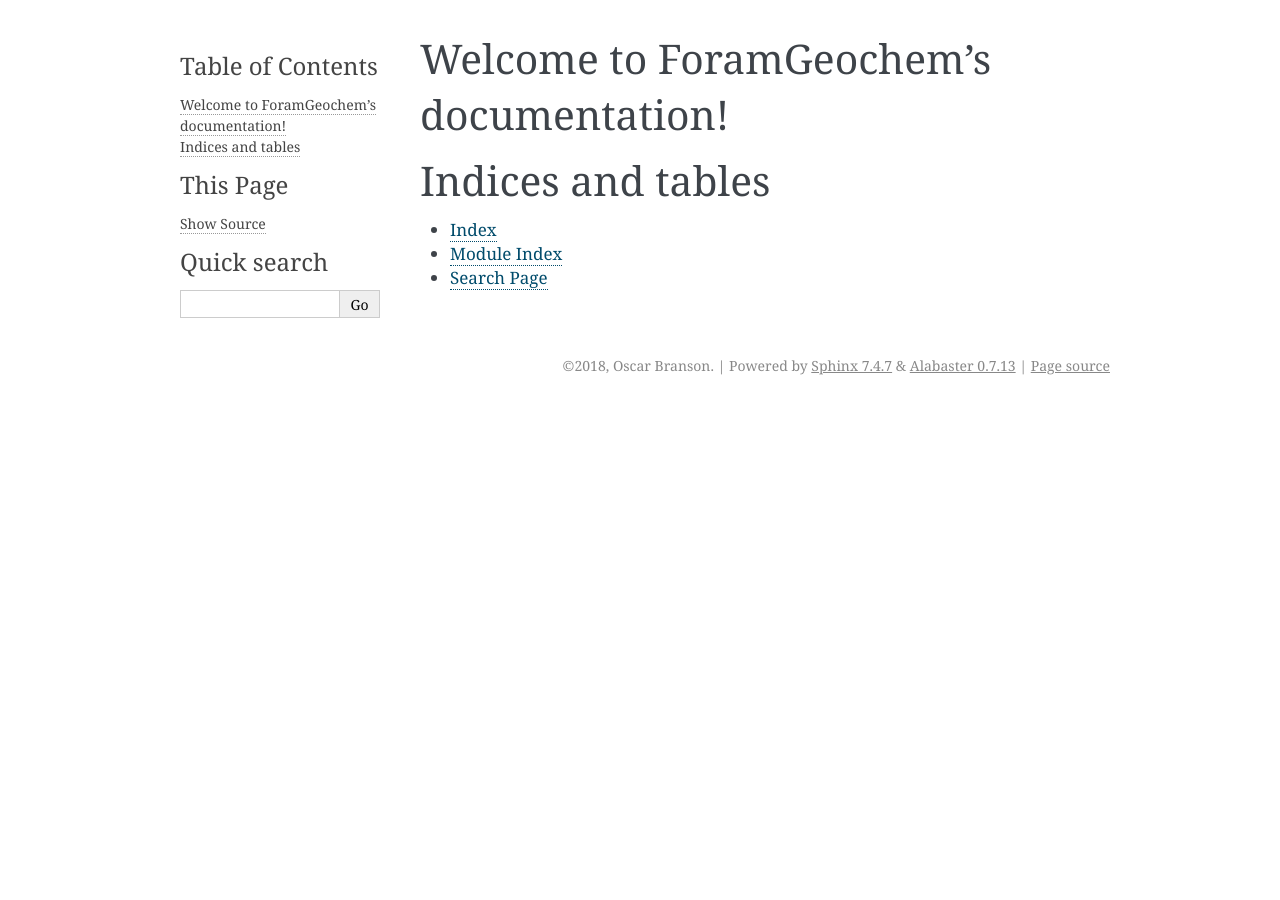
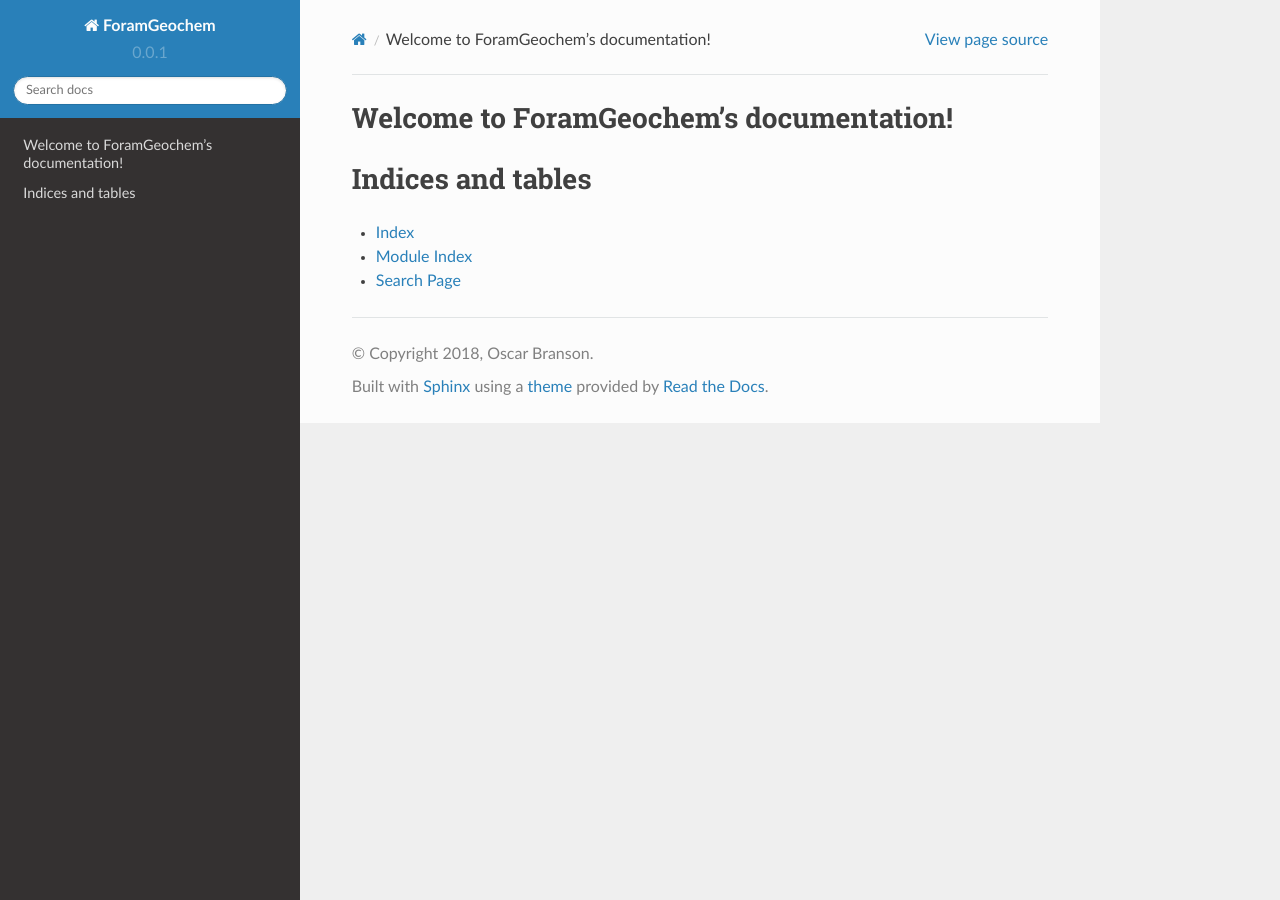
Before and after one commit to oscarbranson/ForamGeochem, a Sphinx documentation site: the page built from docs/source/index.rst, in a window 1280 px wide. Built offline with Sphinx 7.4.7 and the Read the Docs theme 2.0.0, drawn with Linux system fonts in a browser that asks for light colours.

Commit message:
path for local autodoc

```diff
--- a/docs/source/conf.py
+++ b/docs/source/conf.py
@@ -12,10 +12,9 @@
 # add these directories to sys.path here. If the directory is relative to the
 # documentation root, use os.path.abspath to make it absolute, like shown here.
 #
-# import os
-# import sys
-# sys.path.insert(0, os.path.abspath('.'))
-
+import os
+import sys
+sys.path.insert(0, os.path.abspath('../..'))
 
 # -- Project information -----------------------------------------------------
 
@@ -24,7 +23,7 @@
 author = 'Oscar Branson'
 
 # The short X.Y version
-version = ''
+version = '0.0.1'
 # The full version, including alpha/beta/rc tags
 release = '0.0.1'
 
@@ -44,7 +43,17 @@
     'sphinx.ext.todo',
     'sphinx.ext.coverage',
     'sphinx.ext.mathjax',
+    'sphinx.ext.napoleon',
+    'sphinx.ext.autosummary',
 ]
+
+# autodoc options
+autodoc_default_flags = ['members', 'undoc-members', 'show-inheritance', 'inherited-members']
+autosummary_generate = True
+
+# Napoleon options
+napoleon_numpy_docstring = True
+napoleon_google_docxtring = False
 
 # Add any paths that contain templates here, relative to this directory.
 templates_path = ['_templates']
@@ -79,14 +88,17 @@
 # The theme to use for HTML and HTML Help pages.  See the documentation for
 # a list of builtin themes.
 #
-html_theme = 'alabaster'
+# html_theme = 'alabaster'
+html_theme = 'sphinx_rtd_theme'
 
 # Theme options are theme-specific and customize the look and feel of a theme
 # further.  For a list of options available for each theme, see the
 # documentation.
 #
-# html_theme_options = {}
-
+html_theme_options = {
+    'navigation_depth': 3,
+    # 'collapse_navigation': True
+}
 # Add any paths that contain custom static files (such as style sheets) here,
 # relative to this directory. They are copied after the builtin static files,
 # so a file named "default.css" will overwrite the builtin "default.css".
```
